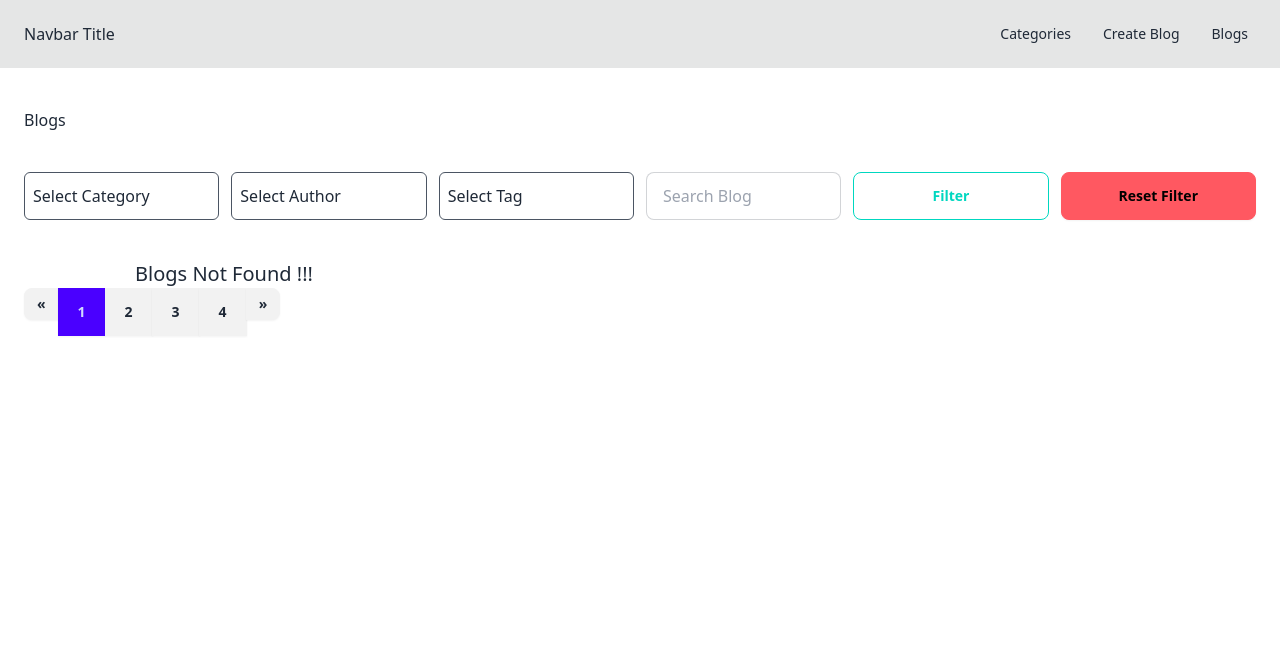
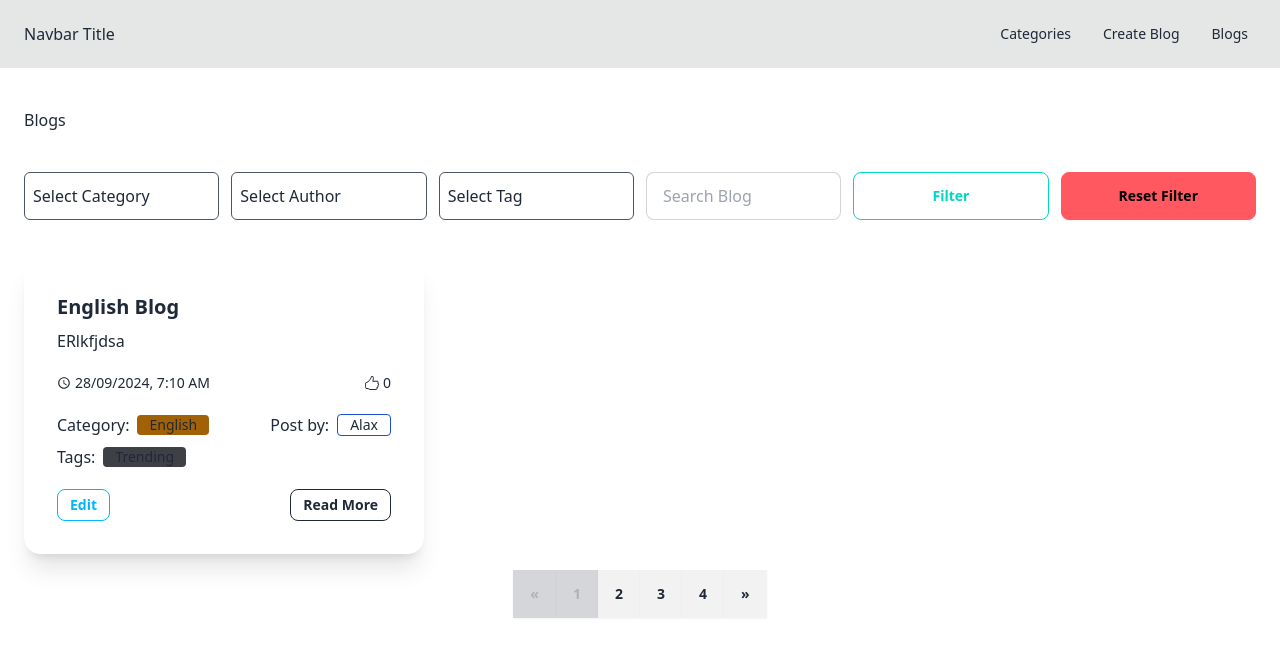
Before and after one commit to hmjuel78/advanced-blogging, a React (Vite) app: page /blogs in a window 1280 px wide. Before the commit this address had no page. Shown: the top 656 px of the page. Built offline with nearby package versions, Linux system fonts and the light colour scheme; data requests are answered from the project's data file.

Commit message:
working but not properly

```diff
--- a/db.json
+++ b/db.json
@@ -35,11 +35,12 @@
       "id": 3
     },
     {
-      "authorId": 3,
+      "authorId": 4,
       "categoryId": 3,
       "title": "fdasf",
       "desc": "fdsa",
       "dateTime": "2024-09-30T07:20:52.253Z",
+      "lastModified": "2024-09-30T09:46:33.503Z",
       "tags": [
         1727437324672
       ],
--- a/package.json
+++ b/package.json
@@ -13,6 +13,7 @@
   },
   "dependencies": {
     "@reduxjs/toolkit": "^2.2.7",
+    "axios": "^1.7.7",
     "dayjs": "^1.11.13",
     "react-dom": "^18.3.1",
     "react-hot-toast": "^2.4.1",
--- a/src/components/pagination/Pagination.jsx
+++ b/src/components/pagination/Pagination.jsx
@@ -1,5 +1,5 @@
 const Pagination = (props) => {
-    const { _state, _setState, _onChange } = props
+    const { _state, _setState, _onChange, _totalPage } = props
 
     const handleDecrement = () => {
         _setState((_state) => _state - 1)
@@ -7,40 +7,24 @@ const Pagination = (props) => {
     const handleIncrement = () => {
         _setState((_state) => _state + 1)
     }
-    // console.log(_state)
+    // console.log(_totalPage > 1)
     return (
-        <>
-            {/* <div className="join">
-                <button onClick={handleDecrement} className="join-item btn btn-sm">
-                    «
-                </button>
-                <button onClick={_onChange} value={1} className={`join-item btn btn-sm ${_state === 1 && "disabled"}`}>
-                    1
-                </button>
-                <button onClick={_onChange} value={2} className={`join-item btn btn-sm ${_state === 2 && "disabled"}`}>
-                    2
-                </button>
-                <button onClick={_onChange} value={3} className={`join-item btn btn-sm ${_state === 3 && "disabled"}`}>
-                    3
-                </button>
-                <button onClick={handleIncrement} className="join-item btn btn-sm">
-                    »
-                </button>
-            </div> */}
+        <div className={`justify-center items-center my-4 ${_totalPage > 1 ? 'flex' : 'hidden'}`}>
+            <button onClick={handleDecrement} className={`join-item btn btn-md rounded-none ${_state === 1 && 'btn-disabled'}`}>
+                «
+            </button>
 
-            <div className="join">
-                <button onClick={handleDecrement} className="join-item btn btn-sm">
-                    «
-                </button>
-                <input onChange={_onChange} value={1} className="join-item btn btn-square" type="radio" name="options" aria-label="1" defaultChecked />
-                <input onChange={_onChange} value={2} className="join-item btn btn-square" type="radio" name="options" aria-label="2" />
-                <input onChange={_onChange} value={3} className="join-item btn btn-square" type="radio" name="options" aria-label="3" />
-                <input onChange={_onChange} value={4} className="join-item btn btn-square" type="radio" name="options" aria-label="4" />
-                <button onClick={handleIncrement} className="join-item btn btn-sm">
-                    »
-                </button>
-            </div>
-        </>
+            {
+                Array.from({ length: _totalPage }, (_, idx) => (
+                    <button key={idx} onClick={_onChange} value={idx + 1} className={`join-item btn btn-md rounded-none ${_state === idx + 1 && 'btn-disabled'}`}>
+                        {idx + 1}
+                    </button>
+                ))
+            }
+            <button onClick={handleIncrement} className={`join-item btn btn-md rounded-none ${_state === _totalPage && 'btn-disabled'}`}>
+                »
+            </button>
+        </div>
     )
 }
 
--- a/src/features/blog/blogSlice.js
+++ b/src/features/blog/blogSlice.js
@@ -1,4 +1,5 @@
 import { createAsyncThunk, createSlice } from "@reduxjs/toolkit"
+import axios from "axios"
 
 const BASE_URL = "http://localhost:3000/blogs"
 
@@ -10,35 +11,35 @@ const initialState = {
     editableBlog: null
 }
 
-export const blogFetch = createAsyncThunk("blog/blogFetch", async (filter) => {
-    console.log(filter)
-    let url = BASE_URL
+export const blogFetch = createAsyncThunk("blog/blogFetch", async (payload) => {
+    console.log('payload', payload)
+    let url = `${BASE_URL}`
 
-    if (filter) {
-        url = `${BASE_URL}?`
-        if (filter.categoryId && filter.authorId && filter.tagId) {
-            url = `${url}categoryId=${filter.categoryId}&authorId=${filter.authorId}&tags=${filter.tagId}&`
-        } else if (filter.categoryId && filter.authorId) {
-            url = `${url}categoryId=${filter.categoryId}&authorId=${filter.authorId}&`
-        } else if (filter.categoryId && filter.tagId) {
-            url = `${url}categoryId=${filter.categoryId}&tags=${filter.tagId}&`
-        } else if (filter.categoryId) {
-            url = `${url}categoryId=${filter.categoryId}&`
-        } else if (filter.authorId) {
-            url = `${url}authorId=${filter.authorId}&`
-        } else if (filter.tagId) {
-            url = `${url}tags=${filter.tagId}&`
-        } else if (filter.title) {
-            url = `${url}title=${filter.title}&`
-        }
+    const params = {}
 
-        // else if (filter.startDate && filter.endDate) {
-        // url = `${url}dateTime_gte=${filter.startDate.startDate}&dateTime_lte=${filter.endDate.endDate}`
-        // }
+    if (payload.categoryId) {
+        params.categoryId = payload.categoryId
+    }
+    if (payload.authorId) {
+        params.authorId = payload.authorId
+    }
+    if (payload.tagId) {
+        params.tags = payload.tagId
+    }
+    if (payload.title) {
+        params.title = payload.title
     }
 
-    const blogs = await fetch(url + `_page=${filter.currentPage}&_limit=${"2"}`)
-    return blogs.json()
+    params._page = payload.currentPage || 1
+    params._limit = 1
+
+    try {
+        const response = await axios.get(url, { params })
+        return response.data
+    } catch (error) {
+        console.error("Error fetching blogs:", error)
+        throw error
+    }
 })
 
 export const blogCreate = createAsyncThunk("blog/blogCreate", async (content) => {
@@ -59,6 +60,7 @@ export const blogDelete = createAsyncThunk("blog/blogDelete", async (id) => {
     return id
 })
 export const blogUpdate = createAsyncThunk("blog/blogUpdate", async ({ content, id, lastModifiedDate }) => {
+    console.log(content)
     const newBlog = await fetch(`${BASE_URL}/${id}`, {
         method: "PUT",
         body: JSON.stringify({
--- a/src/pages/Blogs.jsx
+++ b/src/pages/Blogs.jsx
@@ -26,8 +26,8 @@ const Blogs = () => {
     const { tags } = useSelector(tagSelector)
     const dispatch = useDispatch()
     const [currentPage, setCurrentPage] = useState(1)
-    const [totalPosts, setTotalPosts] = useState(40)
-    const [viewPerPage, setViewPerPage] = useState(2)
+    const [totalPosts, setTotalPosts] = useState(4)
+    const [viewPerPage, setViewPerPage] = useState(1)
     const [totalPage, setTotalPage] = useState(0)
 
     const archiveSearchFilter = (e) => {
@@ -42,7 +42,7 @@ const Blogs = () => {
         ) {
             return toast.error("Minium select one item for search!!!")
         }
-
+        setCurrentPage(1)
         dispatch(
             blogFetch({
                 categoryId: selectFilter?.categorySelect || null,
@@ -142,13 +142,13 @@ const Blogs = () => {
         setTotalPage(Math.ceil(totalPosts / viewPerPage))
     }, [])
 
-    // useEffect(() => {
-    //     dispatch(
-    //         blogFetch({
-    //             currentPage: currentPage
-    //         })
-    //     )
-    // }, [currentPage])
+    useEffect(() => {
+        dispatch(
+            blogFetch({
+                currentPage: currentPage
+            })
+        )
+    }, [currentPage])
     useEffect(() => {
         dispatch(categoryFetch())
         dispatch(authorFetch())
@@ -160,6 +160,7 @@ const Blogs = () => {
             dispatch(authorByCatId(selectFilter.categorySelect))
         }
     }, [dispatch, selectFilter.categorySelect])
+
 
     return (
         <div className="max-w-7xl mx-auto m-10 px-6">
@@ -203,7 +204,12 @@ const Blogs = () => {
                 )}
             </div>
 
-            <Pagination _state={currentPage} _setState={setCurrentPage} _onChange={paginationHandle} />
+            <Pagination
+                _state={currentPage}
+                _setState={setCurrentPage}
+                _onChange={paginationHandle}
+                _totalPage={totalPage}
+            />
         </div>
     )
 }
```
Also changed, not shown: 1 other file (tests, documents, lock files or other folders).
